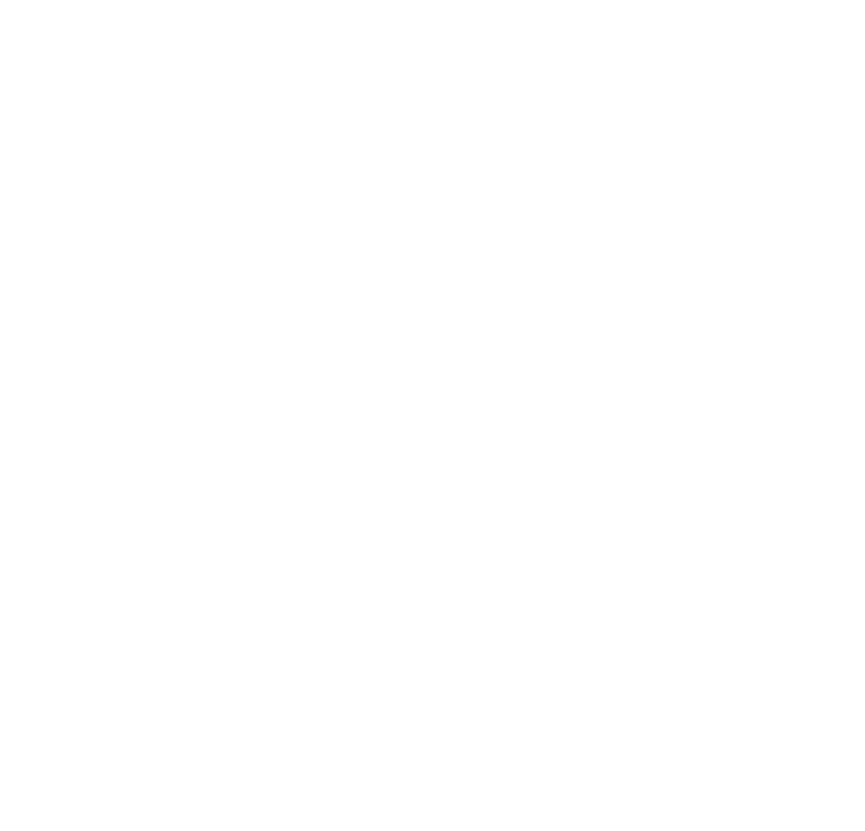
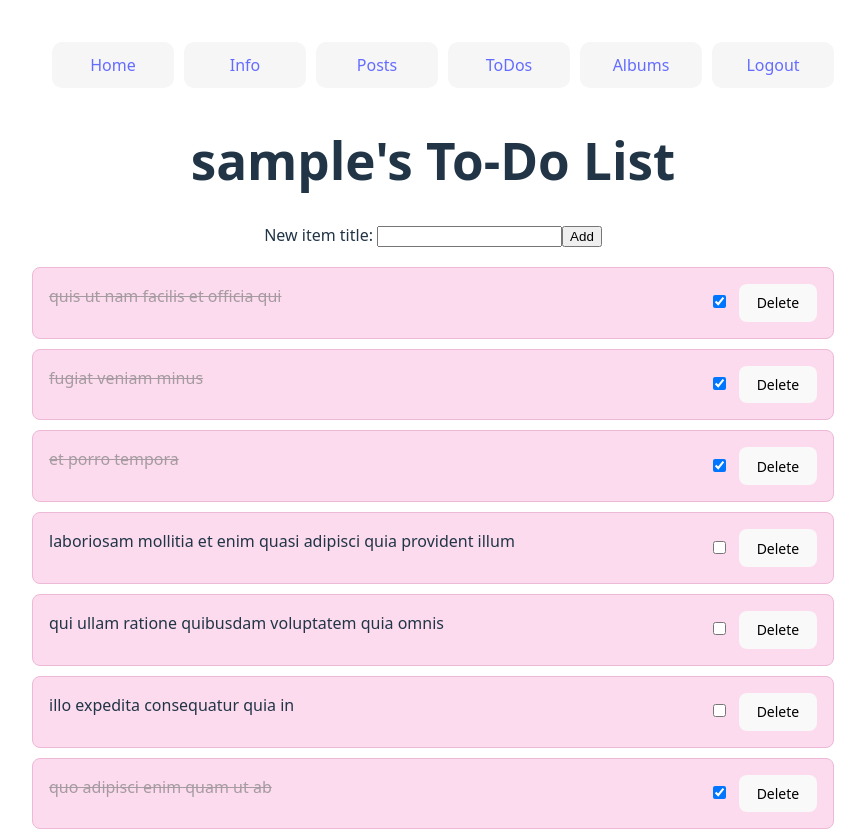
Before and after one commit to hodayaglikstein-hue/data-project01, a React (Vite) app: page /todos in a window 1280 px wide. Before the commit this address had no page. Shown: the top 831 px of the page, without its empty margins (207-1072 px from the left). Before the commit the page ends 800 px from the top, so only its background shows below. Built offline with nearby package versions, Linux system fonts and the light colour scheme; data requests are answered from the project's data file; sample sign-in values are in the browser's storage.

Commit message:
buttons on todo

```diff
--- a/src/App.css
+++ b/src/App.css
@@ -46,13 +46,15 @@
   background-color: #fac5e2; /* bg-pink-50 (A very light pink) */
   border: 1px solid #df7fb5; /* border border-pink-200 */
   border-radius: 0.5rem; /* rounded-lg */
-  box-shadow: 0 4px 6px -1px rgba(0, 0, 0, 0.1), 0 2px 4px -2px rgba(0, 0, 0, 0.1); /* shadow-md */
+  box-shadow: 0 4px 6px -1px rgba(0, 0, 0, 0.1),
+    0 2px 4px -2px rgba(0, 0, 0, 0.1); /* shadow-md */
   transition: box-shadow 300ms; /* transition-shadow duration-300 */
 }
 
 .allPosts:hover {
   /* Slightly more pronounced shadow on hover */
-  box-shadow: 0 10px 15px -3px rgba(0, 0, 0, 0.1), 0 4px 6px -4px rgba(0, 0, 0, 0.1); /* hover:shadow-lg */
+  box-shadow: 0 10px 15px -3px rgba(0, 0, 0, 0.1),
+    0 4px 6px -4px rgba(0, 0, 0, 0.1); /* hover:shadow-lg */
 }
 .allComments {
   padding: 1rem; /* p-4 */
@@ -60,6 +62,58 @@
   background-color: #fddbee; /* bg-pink-50 (A very light pink) */
   border: 1px solid #eeb8d7; /* border border-pink-200 */
   border-radius: 0.5rem; /* rounded-lg */
-  box-shadow: 0 4px 6px -1px rgba(0, 0, 0, 0.1), 0 2px 4px -2px rgba(0, 0, 0, 0.1); /* shadow-md */
+  box-shadow: 0 4px 6px -1px rgba(0, 0, 0, 0.1),
+    0 2px 4px -2px rgba(0, 0, 0, 0.1); /* shadow-md */
   transition: box-shadow 300ms; /* transition-shadow duration-300 */
 }
+
+#todos-container {
+  margin-top: 20px;
+  display: flex;
+  flex-direction: column;
+  justify-content: center;
+  gap: 10px;
+}
+
+#todos-container div {
+  border: 1px solid #eeb8d7;
+  background-color: #fddbee;
+  padding: 1rem;
+  border-radius: 0.5rem;
+}
+
+#delete {
+  margin-left: 10px;
+  font-size: 14px;
+}
+
+#todos-text-container {
+  display: flex;
+  justify-content: space-between;
+  gap: 30px;
+}
+
+.completed {
+  text-decoration: line-through;
+  color: gray;
+  opacity: 0.7;
+}
+
+#nav-container {
+  top: 0;
+  left: 0;
+  width: 100%;
+  display: flex;
+  justify-content: center;
+  align-items: center;
+  padding: 10px;
+  gap: 10px;
+}
+
+.link {
+  border: 1px solid transparent;
+  border-radius: 10px;
+  background-color: rgb(246, 246, 246);
+  padding: 10px;
+  width: 100px;
+}
--- a/src/App.jsx
+++ b/src/App.jsx
@@ -6,6 +6,8 @@
 import MainLayout from "./components/MainLayout";
 import Logout from "./pages/Logout";
 import UpdateUser from "./components/UpdateUser";
+import ToDos from "./pages/Todos";
+import Home from "./pages/Home";
 
 function App() {
   return (
@@ -17,8 +19,10 @@
           <Route path="/signup" element={<Signup />} />
           <Route path="/logout" element={<Logout />} />
           <Route element={<MainLayout />}>
+            <Route path="/home" element={<Home />} />
             <Route path="/updateuser" element={<UpdateUser />} />
             <Route path="/info" element={<Info />} />
+            <Route path="/todos" element={<ToDos />} />
           </Route>
         </Routes>
       </BrowserRouter>
--- /dev/null
+++ b/src/components/AddNewItem.jsx
@@ -0,0 +1,57 @@
+import { useState } from "react";
+
+function AddNewItem(props) {
+  const [newItem, setNewItem] = useState("");
+  console.log(props.lastId);
+  function handleSubmit(e) {
+    e.preventDefault();
+    addItem();
+    setNewItem("");
+  }
+
+  async function addItem() {
+    console.log(props.userId);
+    console.log(`http://localhost:3000/todos/${props.userId}`);
+    try {
+      const res = await fetch(`http://localhost:3000/todos`, {
+        method: "POST",
+        body: JSON.stringify({
+          userId: props.userId,
+          title: newItem,
+          completed: false,
+        }),
+        headers: {
+          "Content-Type": "application/json",
+        },
+      });
+      if (!res.ok) {
+        console.log(res);
+        throw Error("Something went wrong");
+      } else {
+        props.showList();
+      }
+    } catch (e) {
+      alert(e);
+    }
+  }
+
+  return (
+    <>
+      <div id="add-new-item">
+        <form onSubmit={handleSubmit}>
+          <label htmlFor="new-item-title">New item title: </label>
+          <input
+            required
+            id="new-item-title"
+            type="text"
+            value={newItem}
+            onChange={(e) => setNewItem(e.target.value)}
+          />
+          <input type="submit" value="Add" />
+        </form>
+      </div>
+    </>
+  );
+}
+
+export default AddNewItem;
--- a/src/components/Navbar.jsx
+++ b/src/components/Navbar.jsx
@@ -3,12 +3,26 @@
 function NavBar() {
   return (
     <>
+      <div id="nav-container">
+        <div className="link">
           <NavLink to={"/home"}>Home</NavLink>
+        </div>
+        <div className="link">
           <NavLink to={"/info"}>Info</NavLink>
+        </div>
+        <div className="link">
           <NavLink to={"/posts"}>Posts</NavLink>
+        </div>
+        <div className="link">
           <NavLink to={"/todos"}>ToDos</NavLink>
+        </div>
+        <div className="link">
           <NavLink to={"/albums"}>Albums</NavLink>
+        </div>
+        <div className="link">
           <NavLink to={"/logout"}>Logout</NavLink>
+        </div>
+      </div>
     </>
   );
 }
--- a/src/pages/Home.jsx
+++ b/src/pages/Home.jsx
@@ -0,0 +1,9 @@
+function Home() {
+  return (
+    <>
+      <h1>Home Page</h1>
+    </>
+  );
+}
+
+export default Home;
--- a/src/pages/Login.jsx
+++ b/src/pages/Login.jsx
@@ -39,7 +39,6 @@
           localStorage.setItem("currentUser", JSON.stringify(user[0]));
           setUsernameValue("");
           setPasswordValue("");
-          alert("yay");
           navigate("/info");
         } else {
           throw Error("Something is worng...");
@@ -69,6 +68,8 @@
         />
         <input type="submit" value={"Login"} />
       </form>
+      <h2>Create a new account: </h2>
+      <button onClick={() => navigate("/signup")}>SignUp</button>
     </>
   );
 }
--- a/src/pages/Signup.jsx
+++ b/src/pages/Signup.jsx
@@ -126,6 +126,8 @@
         />
         <input type="submit" value={"Signup"} />
       </form>
+      <h2>Already got an account: </h2>
+      <button onClick={() => navigate("/login")}>Login</button>
     </>
   );
 }
--- a/src/pages/Todos.jsx
+++ b/src/pages/Todos.jsx
@@ -1,26 +1,81 @@
 import { useState, useEffect } from "react";
+import AddNewItem from "../components/AddNewItem";
 
 function ToDos() {
   const [list, setList] = useState([]);
-  const userid = 5;
+  const userId = JSON.parse(localStorage.getItem("currentUser")).id;
+
+  const username = JSON.parse(localStorage.getItem("currentUser")).username;
   useEffect(() => {
-    fetch(`http://localhost:3000/todos/?userId=${userid}`)
+    showList();
+  }, []);
+
+  async function showList() {
+    fetch(`http://localhost:3000/todos/?userId=${userId}`)
       .then((response) => response.json())
       .then((data) => setList(data));
-  }, []);
+  }
+
+  async function changeChecked(id, setChecked) {
+    try {
+      const res = await fetch(`http://localhost:3000/todos/${id}`, {
+        method: "PATCH",
+        headers: {
+          "Content-Type": "application/json",
+        },
+        body: JSON.stringify({
+          completed: setChecked,
+        }),
+      });
+      if (!res.ok) {
+        throw Error("Something went wrong");
+      }
+      showList();
+    } catch (e) {
+      alert(e);
+    }
+  }
+
+  async function deleteItem(id) {
+    try {
+      const res = await fetch(`http://localhost:3000/todos/${id}`, {
+        method: "DELETE",
+        headers: {
+          "Content-Type": "application/json",
+        },
+      });
+      if (!res.ok) {
+        throw Error("Something went wrong");
+      } else {
+        showList();
+      }
+    } catch (e) {
+      alert(e);
+    }
+  }
 
   return (
     <>
-      <div>
-        <h1>My To-Do List</h1>
-        <ul>
-          {list.map((todo) => (
-            <li key={todo.id}>
-              {todo.title}----- task status:{" "}
-              {todo.completed ? "done" : "not done"}
-            </li>
-          ))}
-        </ul>
+      <h1>{username}'s To-Do List</h1>
+      <AddNewItem userId={userId} showList={showList} />
+      <div id="todos-container">
+        {list.map((todo) => (
+          <div key={todo.id} id="todos-text-container">
+            <span className={todo.completed ? "completed" : ""}>
+              {todo.title}
+            </span>
+            <span>
+              <input
+                type="checkbox"
+                checked={todo.completed}
+                onChange={() => changeChecked(todo.id, !todo.completed)}
+              />
+              <button id="delete" onClick={() => deleteItem(todo.id)}>
+                Delete
+              </button>
+            </span>
+          </div>
+        ))}
       </div>
     </>
   );
```
Also changed, not shown: db.json. Lines whose indentation alone changed are shown as unchanged.
